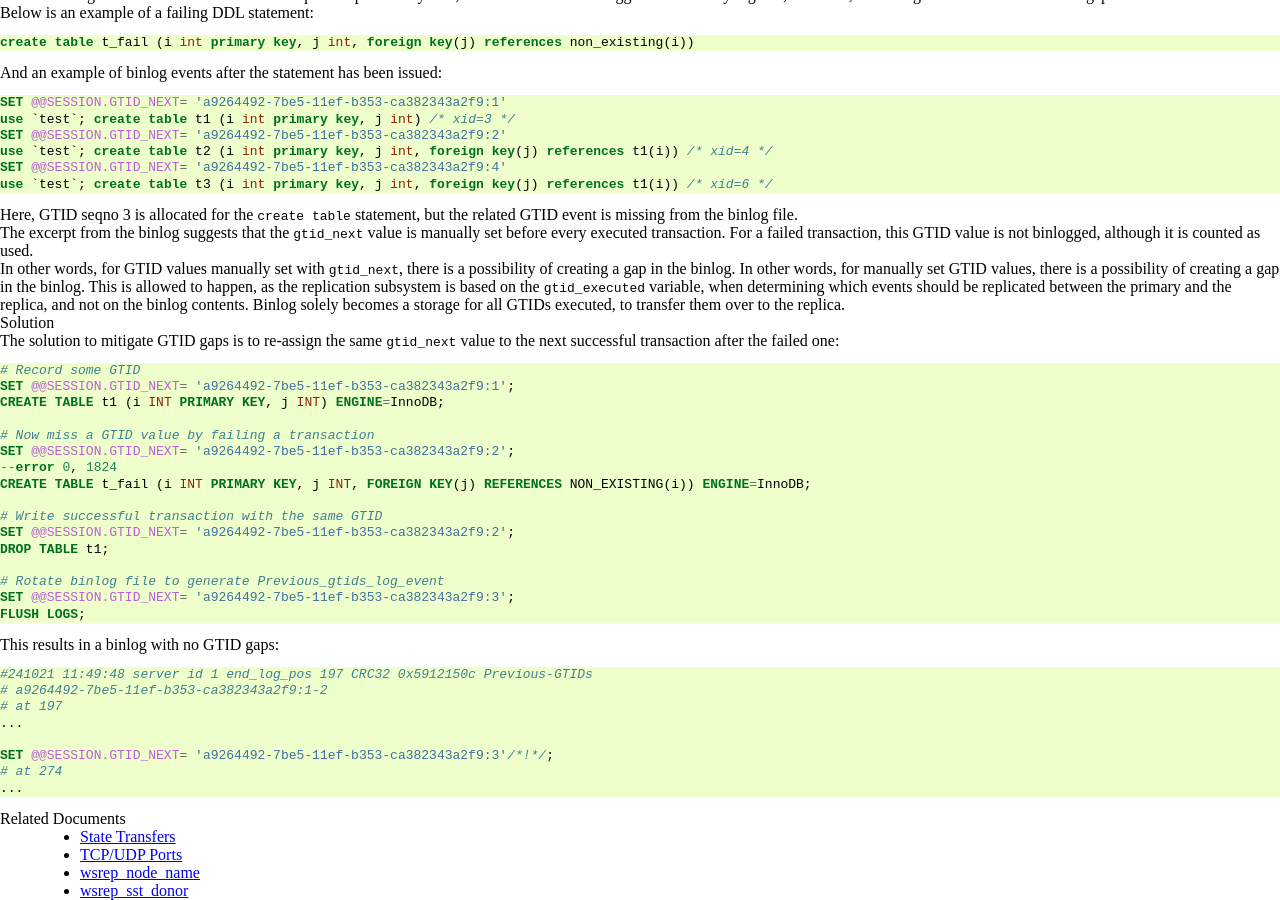
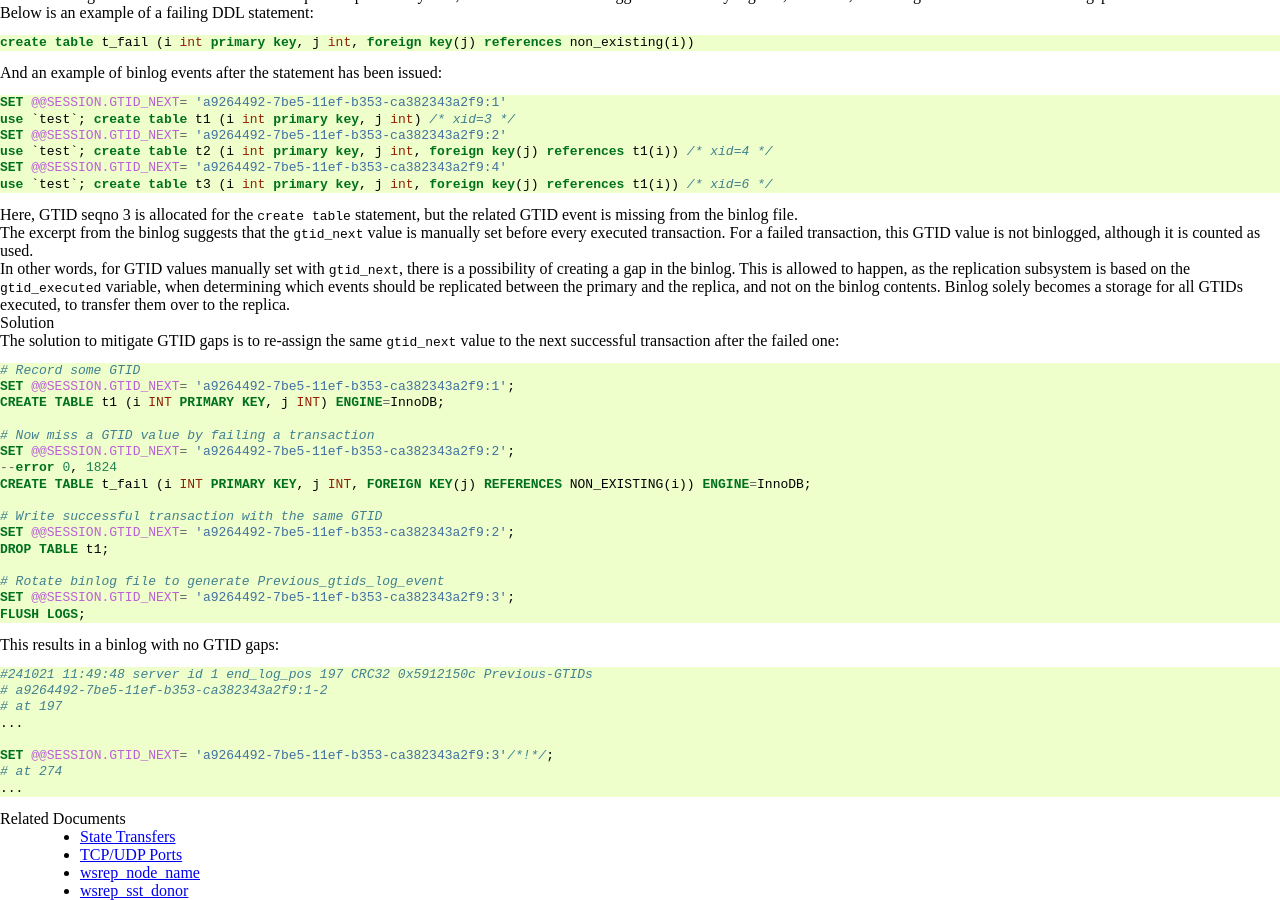
Before and after one commit to codership/documentation, a Sphinx documentation site: the page built from galeracluster/source/kb/gaps-in-gtid-sequence-numbers.rst, in a window 1280 px wide and 900 px high, scrolled down 545 px. Built offline with Sphinx 7.4.7, drawn with Linux system fonts in a browser that asks for light colours; comment, search, counter and statistics services are not loaded.

Commit message:
A duplicate sentence was removed.

```diff
--- a/galeracluster/source/kb/gaps-in-gtid-sequence-numbers.rst
+++ b/galeracluster/source/kb/gaps-in-gtid-sequence-numbers.rst
@@ -91,7 +91,7 @@ Here, GTID seqno 3 is allocated for the ``create table`` statement, but the rela
 
 The excerpt from the binlog suggests that the ``gtid_next`` value is manually set before every executed transaction. For a failed transaction, this GTID value is not binlogged, although it is counted as used.
 
-In other words, for GTID values manually set with ``gtid_next``, there is a possibility of creating a gap in the binlog. In other words, for manually set GTID values, there is a possibility of creating a gap in the binlog. This is allowed to happen, as the replication subsystem is based on the ``gtid_executed`` variable, when determining which events should be replicated between the primary and the replica, and not on the binlog contents. Binlog solely becomes a storage for all GTIDs executed, to transfer them over to the replica.
+In other words, for GTID values manually set with ``gtid_next``, there is a possibility of creating a gap in the binlog. This is allowed to happen, as the replication subsystem is based on the ``gtid_executed`` variable, when determining which events should be replicated between the primary and the replica, and not on the binlog contents. Binlog solely becomes a storage for all GTIDs executed, to transfer them over to the replica.
 
 .. rst-class:: section-heading
 .. rubric:: Solution
```
